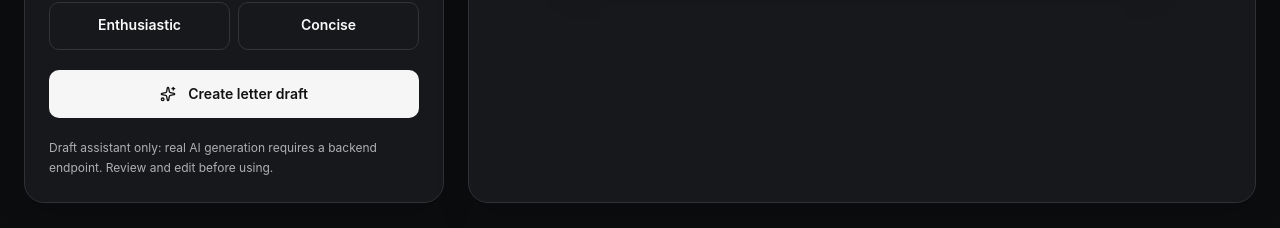
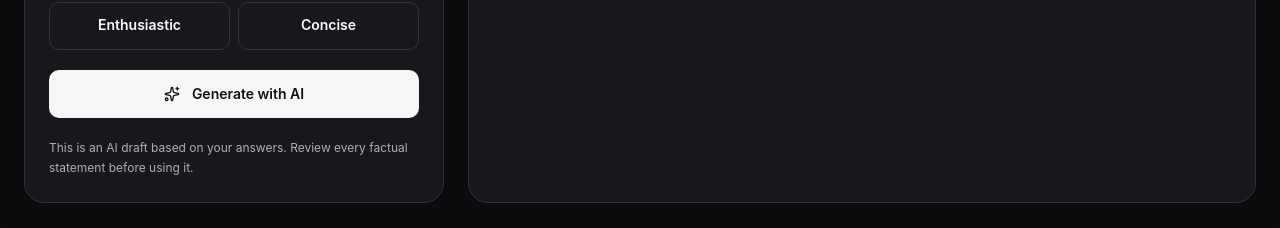
Before and after one commit to Rooqx/resumash, a React (Vite) app in the folder client/: page /cover-letter in a window 1280 px wide. Shown: the part 1105-1333 px from the top of the page. Built offline with nearby package versions, Linux system fonts and the light colour scheme; a web font is replaced by a local one.

Commit message:
feat(cover): replace dummy letter text with live backend AI workflow

```diff
--- a/client/src/routes/cover-letter/index.tsx
+++ b/client/src/routes/cover-letter/index.tsx
@@ -2,6 +2,7 @@ import { createFileRoute } from '@tanstack/react-router'
 import { useState } from 'react'
 import { FileText, Sparkles } from 'lucide-react'
 import ResumashShell from '@/components/ResumashShell'
+import { generateCoverLetter } from '@/features/cover-letter/services/generateCoverLetter'
 
 export const Route = createFileRoute('/cover-letter/')({component:CoverLetterPage})
 type Tone='Professional'|'Conversational'|'Enthusiastic'|'Concise'
@@ -13,15 +14,31 @@ function CoverLetterPage(){
  const [experience,setExperience]=useState('')
  const [tone,setTone]=useState<Tone>('Professional')
  const [letter,setLetter]=useState('')
- const generate=()=>{
-  const greeting=tone==='Conversational'?'Hello Hiring Team,':'Dear Hiring Manager,'
-  const intro=tone==='Enthusiastic'?'I am excited to apply': 'I am writing to apply'
-  setLetter(`${greeting}\n\n${intro} for the ${role} position at ${company}. ${experience||'[Describe your relevant, verifiable experience here.]'}\n\n${description?'What draws me to this opportunity is the chance to contribute to the responsibilities outlined in the role.':'I would welcome the opportunity to discuss how my background fits your team.'}\n\nThank you for your time and consideration.\n\nSincerely,\n${name || '[Your Name]'}`)
+ const [isGenerating,setIsGenerating]=useState(false)
+ const [generationError,setGenerationError]=useState('')
+ const generate=async()=>{
+  setGenerationError('')
+  setIsGenerating(true)
+  try {
+   const result=await generateCoverLetter({
+    applicantName:name,
+    targetRole:role,
+    company,
+    jobDescription:description,
+    experience,
+    tone,
+   })
+   setLetter(result)
+  } catch (error) {
+   setGenerationError(error instanceof Error?error.message:'Unable to generate cover letter.')
+  } finally {
+   setIsGenerating(false)
+  }
  }
  return <ResumashShell><div className="rs-container py-12 md:py-20">
   <div className="mb-8"><p className="rs-eyebrow" style={{color:'var(--rs-muted)'}}>03 / Cover letter</p><h1 className="rs-editorial mt-3 text-5xl md:text-7xl">Your introduction, refined.</h1><p className="mt-4 max-w-xl text-sm leading-7" style={{color:'var(--rs-muted)'}}>Write a thoughtful cover letter around your real experience. No account needed.</p></div>
   <div className="grid gap-6 lg:grid-cols-[minmax(0,420px)_minmax(0,1fr)]">
-   <form className="rs-cover-controls rs-card space-y-5 p-6" onSubmit={e=>{e.preventDefault();generate()}}>
+   <form className="rs-cover-controls rs-card space-y-5 p-6" onSubmit={e=>{e.preventDefault();void generate()}}>
     <div className="flex items-center gap-2"><Sparkles size={18}/><h2 className="font-semibold">Job details</h2></div>
     <label className="block text-sm">Your name<input required value={name} onChange={e=>setName(e.target.value)} className="mt-2 w-full rounded-lg border bg-transparent p-3" style={{borderColor:'var(--rs-line)'}} placeholder="Alex Chen"/></label>
     <label className="block text-sm">Job title<input required value={role} onChange={e=>setRole(e.target.value)} className="mt-2 w-full rounded-lg border bg-transparent p-3" style={{borderColor:'var(--rs-line)'}} placeholder="Senior Product Designer"/></label>
@@ -29,10 +46,10 @@ function CoverLetterPage(){
     <label className="block text-sm">Job description<textarea value={description} onChange={e=>setDescription(e.target.value)} rows={5} className="mt-2 w-full rounded-lg border bg-transparent p-3" style={{borderColor:'var(--rs-line)'}} placeholder="Paste the job description..."/></label>
     <label className="block text-sm">Your relevant experience<textarea value={experience} onChange={e=>setExperience(e.target.value)} rows={4} className="mt-2 w-full rounded-lg border bg-transparent p-3" style={{borderColor:'var(--rs-line)'}} placeholder="Share accurate details about your work and achievements..."/></label>
     <fieldset><legend className="mb-2 text-sm">Tone</legend><div className="grid grid-cols-2 gap-2">{(['Professional','Conversational','Enthusiastic','Concise'] as const).map(t=><button type="button" aria-pressed={tone===t} key={t} onClick={()=>setTone(t)} className={`rs-button text-xs ${tone===t?'rs-button-primary':'rs-button-outline'}`}>{t}</button>)}</div></fieldset>
-    <button type="submit" className="rs-button rs-button-primary w-full"><Sparkles size={16}/> Create letter draft</button>
-    <p className="text-xs leading-5" style={{color:'var(--rs-muted)'}}>Draft assistant only: real AI generation requires a backend endpoint. Review and edit before using.</p>
+    <button type="submit" className="rs-button rs-button-primary w-full" disabled={isGenerating||description.trim().length<20||experience.trim().length<20}><Sparkles size={16}/>{isGenerating?'Generating letter…':'Generate with AI'}</button>
+    {generationError&&<p role="alert" className="text-sm text-red-500">{generationError}</p>}<p className="text-xs leading-5" style={{color:'var(--rs-muted)'}}>This is an AI draft based on your answers. Review every factual statement before using it.</p>
    </form>
-   <section className="rs-cover-preview rs-card overflow-hidden p-4 md:p-8"><div className="rs-cover-toolbar mb-5 flex flex-wrap items-center justify-between gap-2"><div className="flex items-center gap-2"><FileText size={17}/><h2 className="font-semibold">Cover letter preview</h2></div><button type="button" className="rs-button rs-button-outline !min-h-[36px] !px-3" onClick={()=>window.print()}>Print / PDF</button></div>
+   <section className="rs-cover-preview rs-card overflow-hidden p-4 md:p-8"><div className="rs-cover-toolbar mb-5 flex flex-wrap items-center justify-between gap-2"><div className="flex items-center gap-2"><FileText size={17}/><h2 className="font-semibold">Cover letter preview</h2></div><button type="button" className="rs-button rs-button-outline !min-h-[36px] !px-3" disabled={!letter.trim()} onClick={()=>window.print()}>Print / PDF</button></div>
     <div className="rs-letter-page mx-auto min-h-[650px] max-w-[610px] bg-white px-6 py-10 text-black shadow-xl sm:px-12"><div className="border-b pb-6 text-2xl font-semibold tracking-tight">{name || 'Your Name'}</div><div className="rs-letter-print whitespace-pre-wrap text-[14px] leading-8">{letter}</div><textarea aria-label="Edit your cover letter" value={letter} onChange={e=>setLetter(e.target.value)} className="mt-9 min-h-[470px] w-full resize-y border-0 bg-transparent text-[14px] leading-8 outline-none" placeholder="Your cover letter will appear here. Enter your details and choose Create letter draft." /></div>
    </section>
   </div>
```
